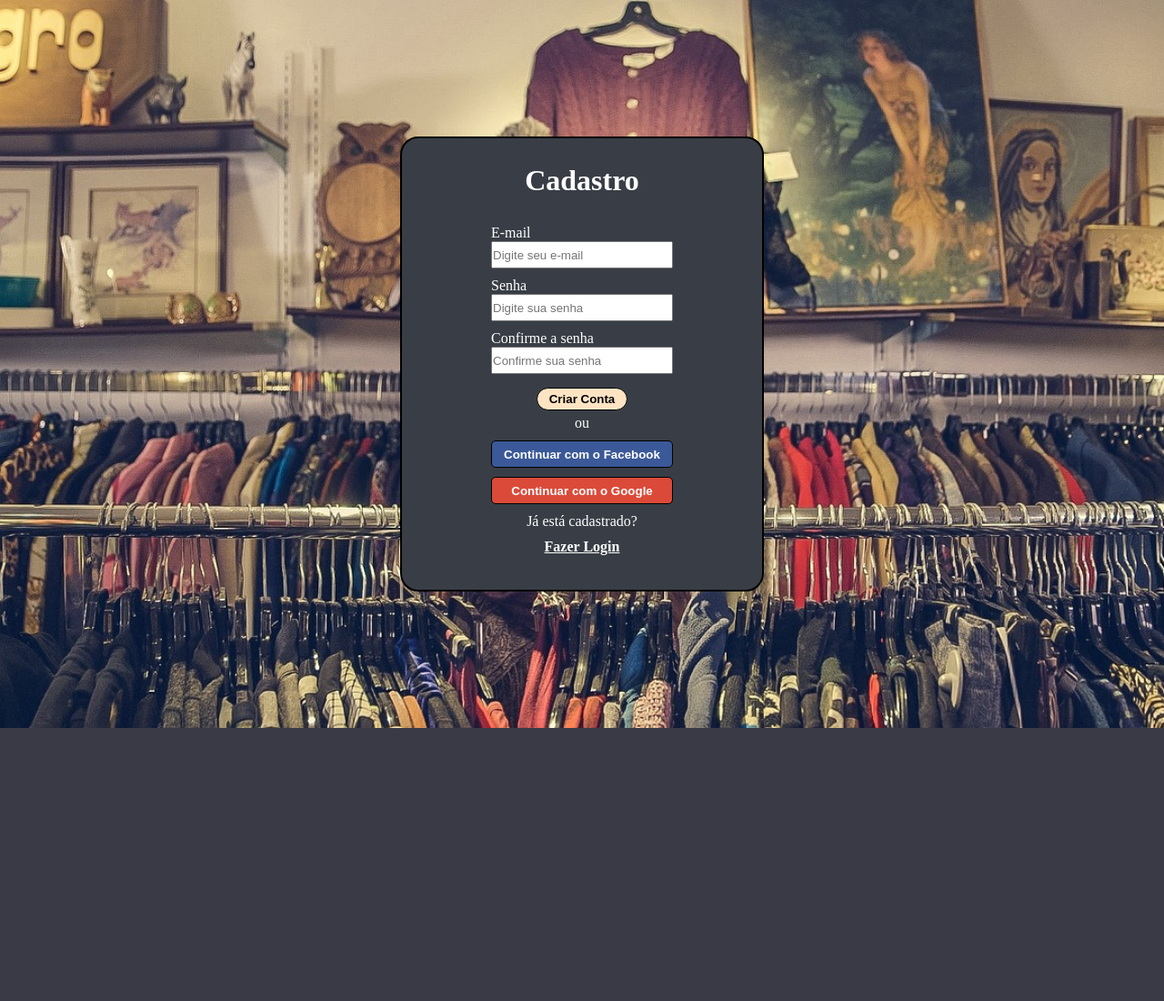
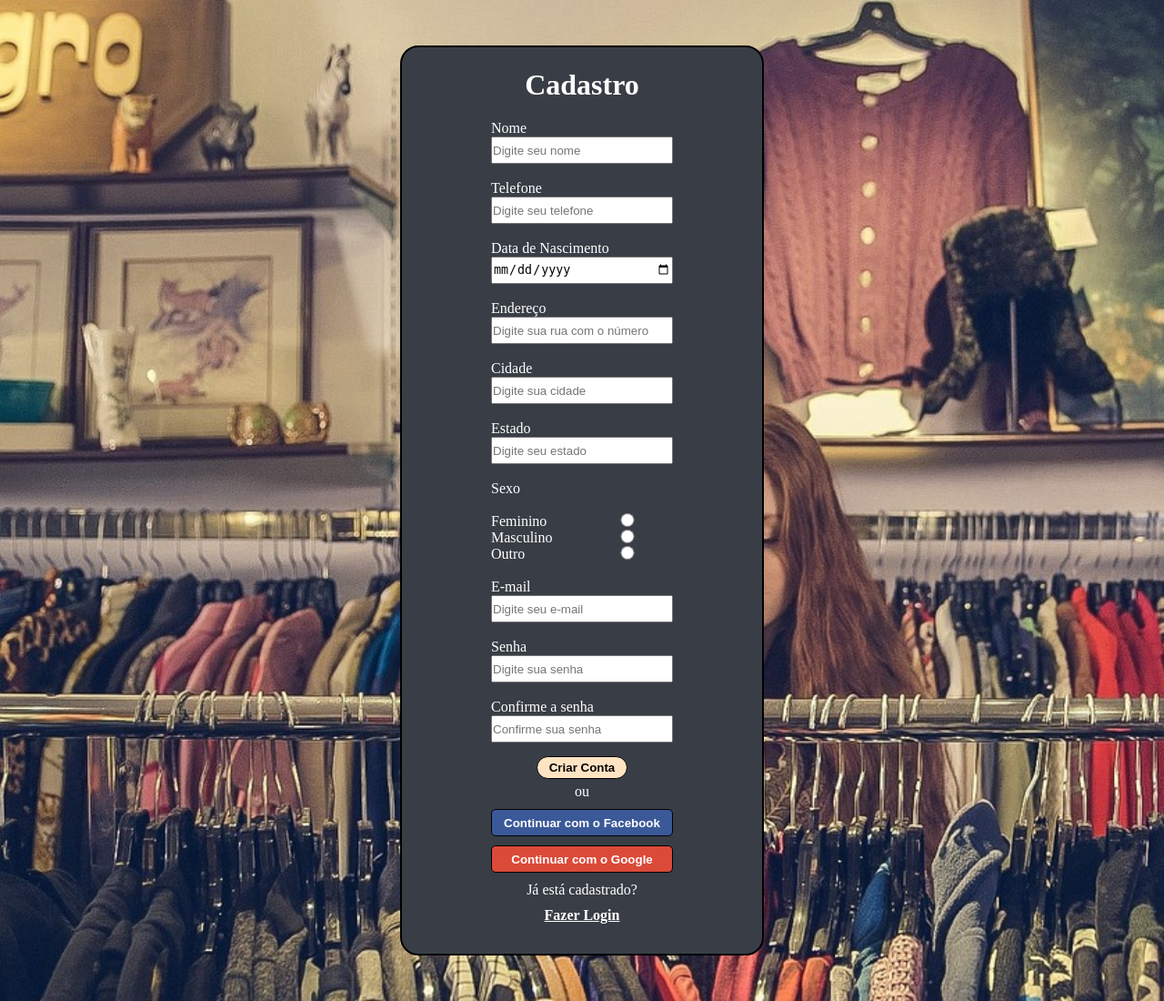
Before and after one commit to EduardoKayke/Projeto_Login_e_Cadastro, a PHP site: page /html/cadastro.html in a window 1280 px wide. Shown: the whole page at 91% size. Before the commit the page ends 800 px from the top, so only its background shows below. Run offline with PHP 8.4, Linux system fonts and the light colour scheme.

Commit message:
Formulário de cadastro

```diff
--- a/css/cadastro.css
+++ b/css/cadastro.css
@@ -1,6 +1,16 @@
 .box-cadastro {
     width: 400px;
     height: 500px;
+    border-radius: 20px;
+    border: 2px black solid;
+    color: #fff;
+}
+
+.box-cadastro2 {
+    margin-top: 50px;
+    margin-bottom: 50px;
+    width: 400px;
+    height: 1000px;
     border-radius: 20px;
     border: 2px black solid;
     color: #fff;
--- a/css/index.css
+++ b/css/index.css
@@ -1,4 +1,6 @@
 .box-login {
+    margin-top: 50px;
+    margin-bottom: 50px;
     width: 400px;
     height: 500px;
     border-radius: 20px;
--- a/css/style.css
+++ b/css/style.css
@@ -11,7 +11,7 @@
 
 body {
     width: auto;
-    height: 100vh;
+    height: 100%;
 }
 
 main {
@@ -37,7 +37,16 @@ input {
 label {
     width: 200px;
     text-align: left;
-    margin-top: 10px;
+}
+
+.radio-disc {
+    height: 15px;
+}
+
+.linha-radio {
+    display: flex;
+    flex-direction: row;
+    width: 200px;
 }
 
 /*Cores*/
--- a/html/cadastro.html
+++ b/html/cadastro.html
@@ -12,17 +12,54 @@
         <link rel='stylesheet' type='text/css' href='../css/style.css'>
         <script src='#' defer></script>
     </head>
-    <body class="all-center column bg-color-1">
-        <main class="all-center column img-cadastro-fundo">
+    <body class="all-center column bg-color-1 img-cadastro-fundo">
+        <main class="all-center column">
             <form action="#" method="post">
-                <div class="box-cadastro all-center column bg-color-3">
+                <div class="box-cadastro2 all-center column bg-color-3">
                     <h1>Cadastro</h1>
+                    <label for="nome">Nome</label>
+                    <input type="text" name="nome" id="nome" placeholder="Digite seu nome" required>
+                    <br>
+                    <label for="telefone">Telefone</label>
+                    <input type="tel" name="telefone" id="telefone" placeholder="Digite seu telefone" required>
+                    <br>
+                    <label for="data_nascimento">Data de Nascimento</label>
+                    <input type="date" name="data_nascimento" id="data_nascimento">
+                    <br>
+                    <label for="endereco">Endereço</label>
+                    <input type="text" name="endereco" id="endereco" placeholder="Digite sua rua com o número" required>
+                    <br>
+                    <label for="cidade">Cidade</label>
+                    <input type="text" name="cidade" id="cidade" placeholder="Digite sua cidade" required>
+                    <br>
+                    <label for="estado">Estado</label>
+                    <input type="text" name="estado" id="estado" placeholder="Digite seu estado" required>
+                    <br>
+                    <label for="genero">Sexo</label>
+                    <br>
+                    <div class="all-center column width-50">
+                        <div class="linha-radio label-radio">
+                            <label for="feminino">Feminino</label>
+                            <input type="radio" class="radio-disc" name="genero" id="feminino" value="feminino" required>
+                        </div>
+                        <div class="linha-radio label-radio">
+                            <label for="masculino">Masculino</label>
+                            <input type="radio" class="radio-disc" name="genero" id="masculino" value="masculino" required>
+                        </div>
+                        <div class="linha-radio label-radio">
+                            <label for="outro">Outro</label>
+                            <input type="radio" class="radio-disc" name="genero" id="outro" value="Outro" required>
+                        </div>
+                    </div>
+                    <br>
                     <label for="email">E-mail</label>
-                    <input type="email" name="email" id="email" placeholder="Digite seu e-mail">
+                    <input type="email" name="email" id="email" placeholder="Digite seu e-mail" required>
+                    <br>
                     <label for="senha">Senha</label>
-                    <input type="password" name="senha" id="senha" placeholder="Digite sua senha">
+                    <input type="password" name="senha" id="senha" placeholder="Digite sua senha" required>
+                    <br>
                     <label for="senha-confirmar">Confirme a senha</label>
-                    <input type="password" name="senha-confirmar" id="senha-confirmar" placeholder="Confirme sua senha">
+                    <input type="password" name="senha-confirmar" id="senha-confirmar" placeholder="Confirme sua senha" required>
                     <input type="submit" class="btn-cadastro" value="Criar Conta"></input>
                     <p>ou</p>
                     <button class="btn-facebook">Continuar com o Facebook</button>
--- a/index.html
+++ b/index.html
@@ -12,13 +12,14 @@
         <link rel='stylesheet' type='text/css' href='css/style.css'>
         <script src='#' defer></script>
     </head>
-    <body class="all-center column bg-color-1">
-        <main class="all-center column img-index-fundo">
+    <body class="all-center column bg-color-1 img-index-fundo">
+        <main class="all-center column">
             <form action="#" method="post">
                 <div class="box-login all-center column bg-color-3">
                     <h1>Coisas Emprestadas</h1>
                     <label for="email">E-mail</label>
                     <input type="email" name="email" id="email" placeholder="Digite seu e-mail">
+                    <br>
                     <label for="senha">Senha</label>
                     <input type="password" name="senha" id="senha" placeholder="Digite sua senha">
                     <a href="#">Esqueci minha senha</a>
```
